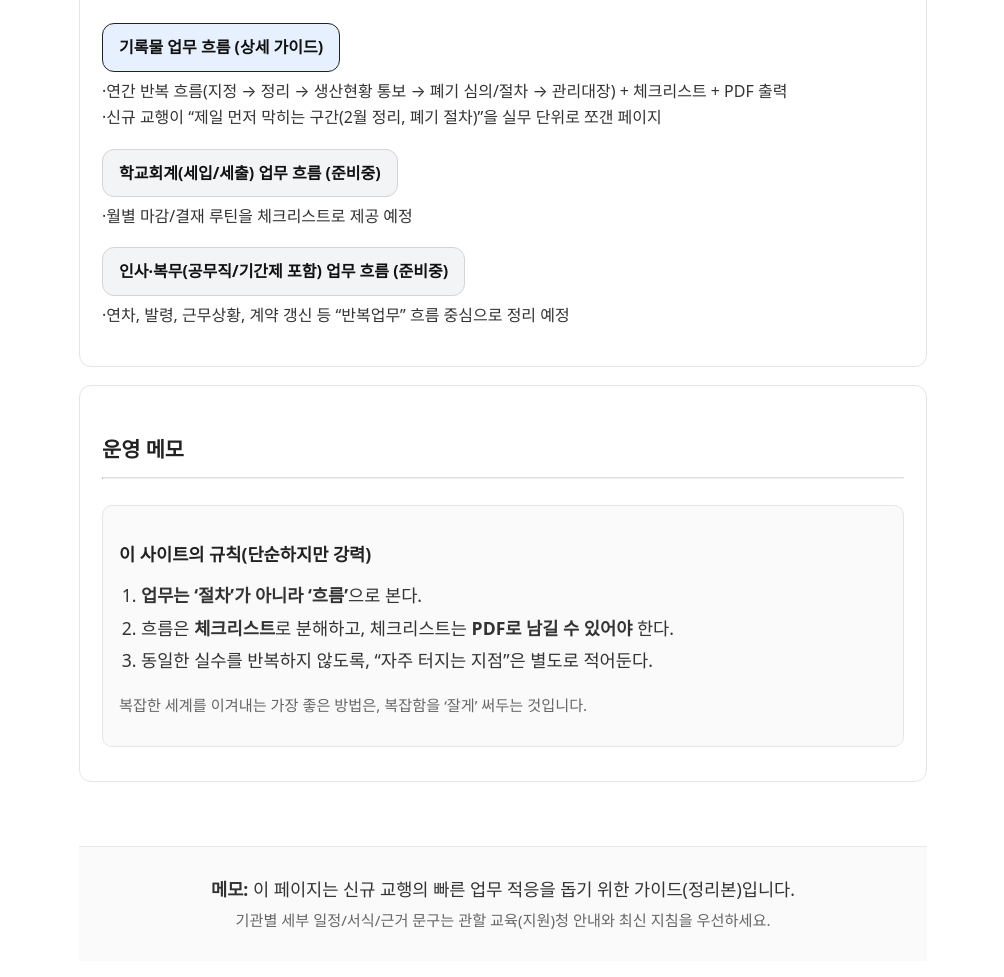
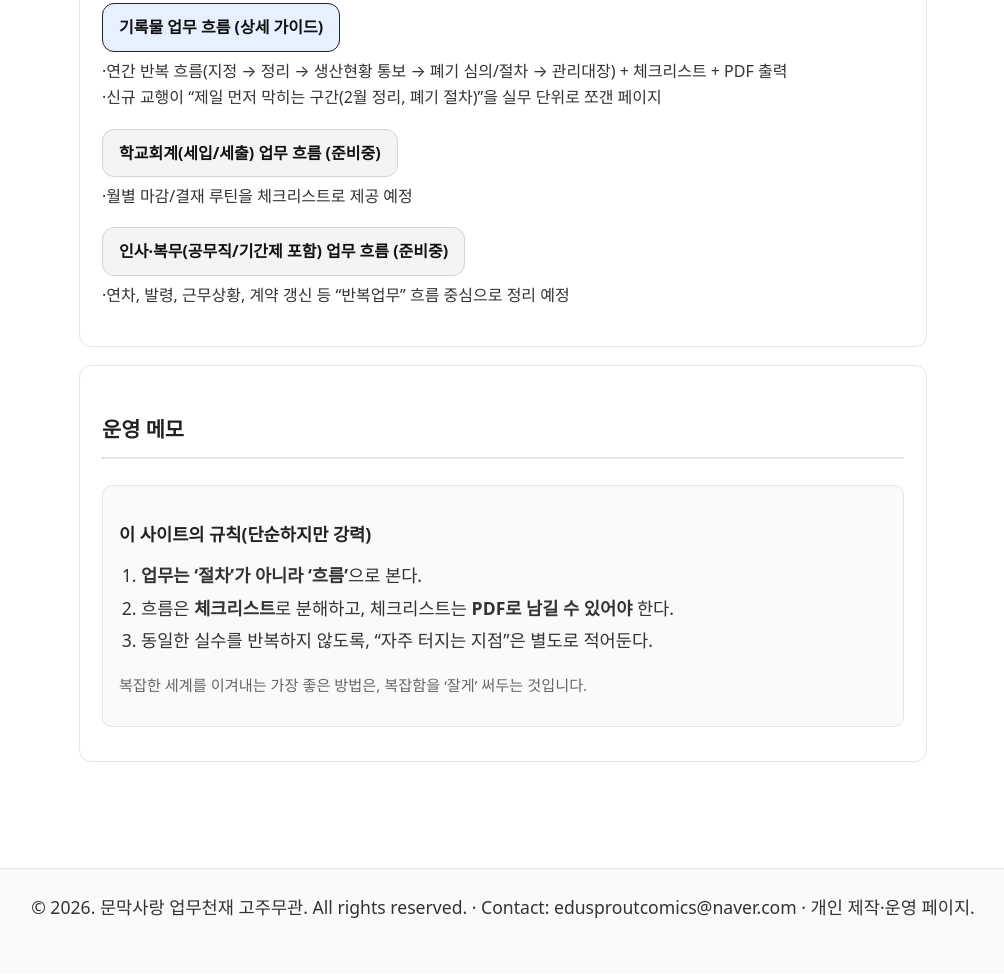
Before and after one commit to illusthaey/lab, a plain HTML site: page index.html in a window 1280 px wide. Shown: the part 1053-2030 px from the top of the page, without its empty margins (137-1141 px from the left). Drawn offline with Linux system fonts and the light colour scheme.

Commit message:
Add files via upload

```diff
--- /dev/null
+++ b/static/disable-copy.js
@@ -0,0 +1,34 @@
+// /static/disable-copy.js
+(function(){
+  const host = location.hostname||""
+  const ok = ["edusprouthaey.co.kr","eduworkhaey.co.kr","localhost","127.0.0.1"].includes(host)
+  if(!ok) return
+
+  try{document.title+=" •"}catch(_){}
+
+  const stop=e=>e.preventDefault()
+  document.addEventListener("contextmenu",stop,{capture:true,passive:false})
+  document.addEventListener("selectstart",stop,{capture:true,passive:false})
+  document.addEventListener("dragstart",stop,{capture:true,passive:false})
+
+  document.addEventListener("keydown",e=>{
+    const k=(e.key||"").toLowerCase()
+    if(e.keyCode==123) return e.preventDefault()
+    if(e.ctrlKey && ["u","s","c","a","p","i","j","k"].includes(k)) e.preventDefault()
+    if(e.ctrlKey && e.shiftKey && ["i","j","c","k"].includes(k)) e.preventDefault()
+  },true)
+
+  document.documentElement.style.userSelect="none"
+
+  // 콘솔 감지 리로드는 비활성
+  const DEVTOOLS_RELOAD = false
+  if(DEVTOOLS_RELOAD){
+    setInterval(()=>{
+      const t=Date.now();debugger;const d=Date.now()-t
+      if(d>120) location.reload()
+    },2000)
+  }
+
+  document.addEventListener("copy",e=>e.preventDefault(),true)
+  window.onbeforeprint=()=>alert("인쇄 제한 중입니다.")
+})()
--- /dev/null
+++ b/static/footer.js
@@ -0,0 +1,240 @@
+// /static/footer.js
+// 목적: 페이지에 기존 footer/home 버튼이 있어도 "강제 덮어쓰기"로 표준 UI를 통일
+// - 기존 footer.site-footer 제거
+// - 기존 .home-link-wrap 제거
+// - (메인 페이지 제외) home 버튼을 footer 바로 위에 삽입
+// - footer는 항상 body 맨 끝에 삽입
+// - footer-year에 올해 연도 자동 표기
+// - fetch로 footer.html 불러오지 않음(단일 JS로 관리)
+//
+// + 추가: 모든 페이지에 "페이지 상단으로 가기" 플로팅 버튼 주입
+// - 기존 상단 가기 버튼이 있더라도 강제 제거 후 표준 버튼으로 덮어쓰기
+// - 스크롤 200px 이상 내려가면 노출, 클릭 시 상단으로 이동
+// - 인쇄 시 버튼 숨김
+
+(function () {
+  const FOOTER_HTML = `
+<footer class="site-footer">
+  <div class="shell">
+    © <span id="footer-year"></span>.
+    문막사랑 업무천재 고주무관. All rights reserved. · Contact: edusproutcomics@naver.com · 개인 제작·운영 페이지.<br/>
+    <br/>
+  </div>
+</footer>
+`.trim();
+
+  // 요구사항에 맞춘 "정확한" 홈 버튼 마크업
+  const HOME_BUTTON_HTML = `
+<div class="home-link-wrap">
+  <a class="btn" href="/">메인으로 돌아가기</a>
+</div>
+`.trim();
+
+  // ✅ 페이지 상단으로 가기 플로팅 버튼 (모든 페이지)
+  const BTT_FAB_ID = "back-to-top-fab";
+  const BTT_BUTTON_ID = "btnBackToTop";
+  const BTT_STYLE_ID = "back-to-top-style";
+
+  const BACK_TO_TOP_HTML = `
+<div id="${BTT_FAB_ID}" class="back-to-top-fab" aria-label="페이지 상단으로 가기">
+  <button class="btn" type="button" id="${BTT_BUTTON_ID}" title="페이지 상단으로 이동">
+    ▲ 상단
+  </button>
+</div>
+`.trim();
+
+  const BACK_TO_TOP_CSS = `
+/* 페이지 상단으로 가기 버튼: 화면에서만 보이고 인쇄물에는 안 찍힘 */
+@media print{
+  #${BTT_FAB_ID}{ display:none !important; }
+}
+
+#${BTT_FAB_ID}.back-to-top-fab{
+  position: fixed;
+  right: 12px;
+  right: calc(12px + env(safe-area-inset-right));
+  bottom: 12px;
+  bottom: calc(12px + env(safe-area-inset-bottom));
+  z-index: 2147483646;
+  display: none;
+  align-items: center;
+}
+
+#${BTT_FAB_ID}.back-to-top-fab.is-visible{
+  display: flex;
+}
+
+/* 기존 btn 스타일을 존중하되, 둥글게/컴팩트하게 */
+#${BTT_FAB_ID} .btn{
+  border-radius: 999px;
+  padding: 10px 14px;
+  line-height: 1;
+  white-space: nowrap;
+}
+`.trim();
+
+  function isHomePage() {
+    const path = (location.pathname || "/").toLowerCase();
+    return path === "/" || path === "/index.html" || path === "/index.htm";
+  }
+
+  function toElement(html) {
+    const tpl = document.createElement("template");
+    tpl.innerHTML = html.trim();
+    return tpl.content.firstElementChild;
+  }
+
+  function ensureBackToTopStyle() {
+    if (document.getElementById(BTT_STYLE_ID)) return;
+
+    const style = document.createElement("style");
+    style.id = BTT_STYLE_ID;
+    style.textContent = BACK_TO_TOP_CSS;
+
+    (document.head || document.documentElement).appendChild(style);
+  }
+
+  function ensureBackToTopScrollWatcher() {
+    const FLAG = "__eduworkhae_btt_scroll_watcher_bound__";
+    if (window[FLAG]) return;
+    window[FLAG] = true;
+
+    const toggle = () => {
+      const fab = document.getElementById(BTT_FAB_ID);
+      if (!fab) return;
+
+      const y =
+        window.pageYOffset ||
+        document.documentElement.scrollTop ||
+        document.body.scrollTop ||
+        0;
+
+      if (y > 200) fab.classList.add("is-visible");
+      else fab.classList.remove("is-visible");
+    };
+
+    window.addEventListener("scroll", toggle, { passive: true });
+    window.addEventListener("resize", toggle);
+    window.addEventListener("orientationchange", toggle);
+
+    // 초기 상태 동기화
+    setTimeout(toggle, 0);
+  }
+
+  function bindBackToTop() {
+    const btn = document.getElementById(BTT_BUTTON_ID);
+    if (!btn) return;
+
+    // 중복 바인딩 방지
+    if (btn.dataset.bound === "1") return;
+    btn.dataset.bound = "1";
+
+    btn.addEventListener("click", () => {
+      const reduceMotion =
+        window.matchMedia &&
+        window.matchMedia("(prefers-reduced-motion: reduce)").matches;
+
+      if (reduceMotion) {
+        window.scrollTo(0, 0);
+        return;
+      }
+
+      try {
+        window.scrollTo({ top: 0, behavior: "smooth" });
+      } catch (_) {
+        window.scrollTo(0, 0);
+      }
+    });
+  }
+
+  function injectBackToTopFab() {
+    ensureBackToTopStyle();
+
+    // 이미 있으면 지우고 다시(표준화)
+    const old = document.getElementById(BTT_FAB_ID);
+    if (old) old.remove();
+
+    const fab = toElement(BACK_TO_TOP_HTML);
+    document.body.appendChild(fab);
+
+    bindBackToTop();
+    ensureBackToTopScrollWatcher();
+  }
+
+  function removeExisting() {
+    // 기존에 HTML로 박혀 있던 것들까지 전부 제거 (강제 덮어쓰기)
+    document.querySelectorAll(".home-link-wrap").forEach((el) => el.remove());
+    document.querySelectorAll("footer.site-footer").forEach((el) => el.remove());
+
+    // ✅ 기존 상단 가기 버튼(있다면) 제거 — 표준 UI로 강제 덮어쓰기
+    const selectors = [
+      `#${BTT_FAB_ID}`,
+      "#back-to-top",
+      "#backToTop",
+      ".back-to-top",
+      ".backToTop",
+      ".scroll-top",
+      ".scrollToTop",
+      ".go-top",
+      ".goTop",
+      ".to-top",
+      ".toTop",
+      ".btn-top",
+      ".top-btn",
+      ".top-button",
+      ".move-top",
+    ];
+
+    try {
+      document.querySelectorAll(selectors.join(",")).forEach((el) => el.remove());
+    } catch (_) {
+      // selector 이슈가 생겨도 footer 자체는 동작해야 하므로 조용히 무시
+    }
+  }
+
+  function injectStandard() {
+    removeExisting();
+
+    // 1) (메인 제외) 홈 버튼 주입
+    if (!isHomePage()) {
+      const homeWrap = toElement(HOME_BUTTON_HTML);
+      // 일단 body에 붙였다가 아래에서 footer 위로 정확히 위치시킴
+      document.body.appendChild(homeWrap);
+    }
+
+    // 2) footer는 항상 body 맨 끝
+    const footer = toElement(FOOTER_HTML);
+    document.body.appendChild(footer);
+
+    // 3) 홈 버튼을 footer "바로 위"로 이동(정렬 보장)
+    if (!isHomePage()) {
+      const homeWrap = document.querySelector(".home-link-wrap");
+      const footerEl = document.querySelector("footer.site-footer");
+      if (homeWrap && footerEl && footerEl.parentNode) {
+        footerEl.parentNode.insertBefore(homeWrap, footerEl);
+      }
+    }
+
+    // 4) 연도 세팅
+    const y = document.getElementById("footer-year");
+    if (y) y.textContent = new Date().getFullYear();
+
+    // ✅ 5) 페이지 상단으로 가기 버튼 주입(모든 페이지)
+    injectBackToTopFab();
+  }
+
+  function init() {
+    try {
+      injectStandard();
+    } catch (e) {
+      console.error("footer.js init failed:", e);
+    }
+  }
+
+  // head에 있든 body 끝에 있든 동작하게 처리
+  if (document.readyState === "loading") {
+    document.addEventListener("DOMContentLoaded", init);
+  } else {
+    init();
+  }
+})();
--- /dev/null
+++ b/static/global-loader.js
@@ -0,0 +1,127 @@
+// /static/global-loader.js
+// 사이트 공통 스크립트 모음 (우클릭 방지)
+
+(function () {
+  // -----------------------------
+  // 1. 도메인 체크
+  //    - 허용한 호스트에서만 보호 기능 켜기
+  // -----------------------------
+  const host = location.hostname || "";
+  const allowed = [
+    "edusprouthaey.co.kr",
+    "eduworkhaey.co.kr",
+    "savinghaey.co.kr",
+    "archivinghaey.co.kr",
+    "localhost",
+    "127.0.0.1"
+  ];
+
+  if (!allowed.includes(host)) {
+    // 다른 도메인에서는 그냥 바로 종료
+    return;
+  }
+
+  // -----------------------------
+  // 2. 보호 모드 표시 (선택 사항)
+  //    - 제목 뒤에 점 하나 찍어서 티만 살짝 내기
+  // -----------------------------
+  try {
+    document.title += " •";
+  } catch (_) {}
+
+
+  // -----------------------------
+  // 3. 우클릭 / 선택 / 드래그 막기
+  // -----------------------------
+  const stop = e => e.preventDefault();
+
+  document.addEventListener("contextmenu", stop, {
+    capture: true,
+    passive: false
+  });
+
+  document.addEventListener("selectstart", stop, {
+    capture: true,
+    passive: false
+  });
+
+  document.addEventListener("dragstart", stop, {
+    capture: true,
+    passive: false
+  });
+
+  // -----------------------------
+  // 4. 주요 단축키 막기
+  //    - F12, Ctrl+U, Ctrl+S, Ctrl+C, Ctrl+Shift+I 등
+  // -----------------------------
+  document.addEventListener(
+    "keydown",
+    e => {
+      const k = (e.key || "").toLowerCase();
+
+      // F12
+      if (e.keyCode === 123) {
+        e.preventDefault();
+        return;
+      }
+
+      // Ctrl + (U, S, C, A, P, I, J, K)
+      if (e.ctrlKey && ["u", "s", "c", "a", "p", "i", "j", "k"].includes(k)) {
+        e.preventDefault();
+        return;
+      }
+
+      // Ctrl + Shift + (I, J, C, K)
+      if (
+        e.ctrlKey &&
+        e.shiftKey &&
+        ["i", "j", "c", "k"].includes(k)
+      ) {
+        e.preventDefault();
+        return;
+      }
+    },
+    true
+  );
+
+  // -----------------------------
+  // 5. 텍스트 선택 / 복사 방지
+  // -----------------------------
+  document.documentElement.style.userSelect = "none";
+
+  document.addEventListener(
+    "copy",
+    e => {
+      e.preventDefault();
+    },
+    true
+  );
+
+  // -----------------------------
+  // 6. 콘솔(DevTools) 감지해서 새로고침하는 옵션
+  //    - 기본은 꺼둠. 필요하면 true로 변경.
+  // -----------------------------
+  const DEVTOOLS_RELOAD = false;
+
+  if (DEVTOOLS_RELOAD) {
+    setInterval(() => {
+      const t = Date.now();
+      // debugger에서 멈추면 시간 차이가 크게 나므로 감지 가능
+      // eslint-disable-next-line no-debugger
+      debugger;
+      const d = Date.now() - t;
+      if (d > 120) {
+        location.reload();
+      }
+    }, 2000);
+  }
+
+  // -----------------------------
+  // 7. 공통 로딩 관련 훅 (지금은 자리만 잡아둠)
+  //    - 나중에 로딩 스피너, 공통 알람 등 넣고 싶으면 여기 활용
+  // -----------------------------
+  // window.addEventListener("load", () => {
+  //   console.log("global-loader.js loaded");
+  // });
+
+})();
```
Also changed, not shown: static/style.css (+0 -102 lines).
